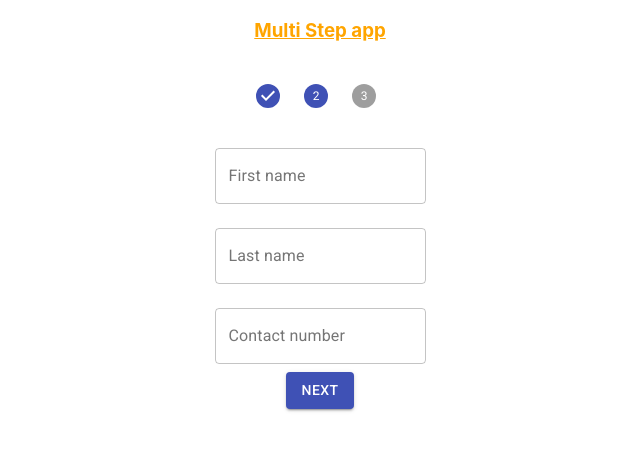
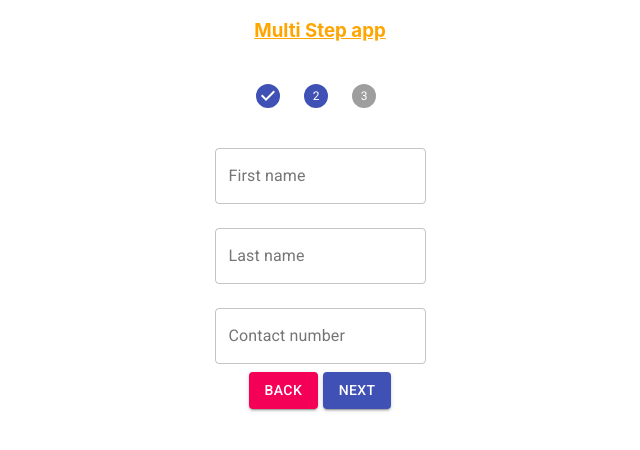
Before and after one commit to andreprogramador1/mult-step-form-material-ui, a React (Create React App) app: page / in a window 1280 px wide. Both pictures are taken after a click on the button "NEXT". Shown: the top 450 px of the page, without its empty margins (320-960 px from the left). Built offline with nearby package versions, Linux system fonts and the light colour scheme.

Commit message:
back button

```diff
--- a/src/components/SecondStep.js
+++ b/src/components/SecondStep.js
@@ -16,6 +16,7 @@ export const SecondStep = () => {
         <TextField label="Contact number" margin="normal" variant="outlined" color="secondary"/>
       </div>
       <div>
+        <Button  variant="contained" onClick={() => {setStep(1)}} color="secondary">Back</Button><span> </span>
         <Button  variant="contained" onClick={() => {setStep(3)}} color="primary">Next</Button>
       </div>
     </>
--- a/src/components/ThirdStep.js
+++ b/src/components/ThirdStep.js
@@ -16,6 +16,7 @@ export const ThirdStep = () => {
         <TextField label="Contact number" margin="normal" variant="outlined" color="secondary"/>
       </div>
       <div>
+        <Button  variant="contained" onClick={() => {setStep(2)}} color="secondary">Back</Button> <span></span>
         <Button  variant="contained" onClick={submitData} color="primary">Next</Button>
       </div>
     </>
```
Also changed, not shown: 1 other file (tests, documents, lock files or other folders).
